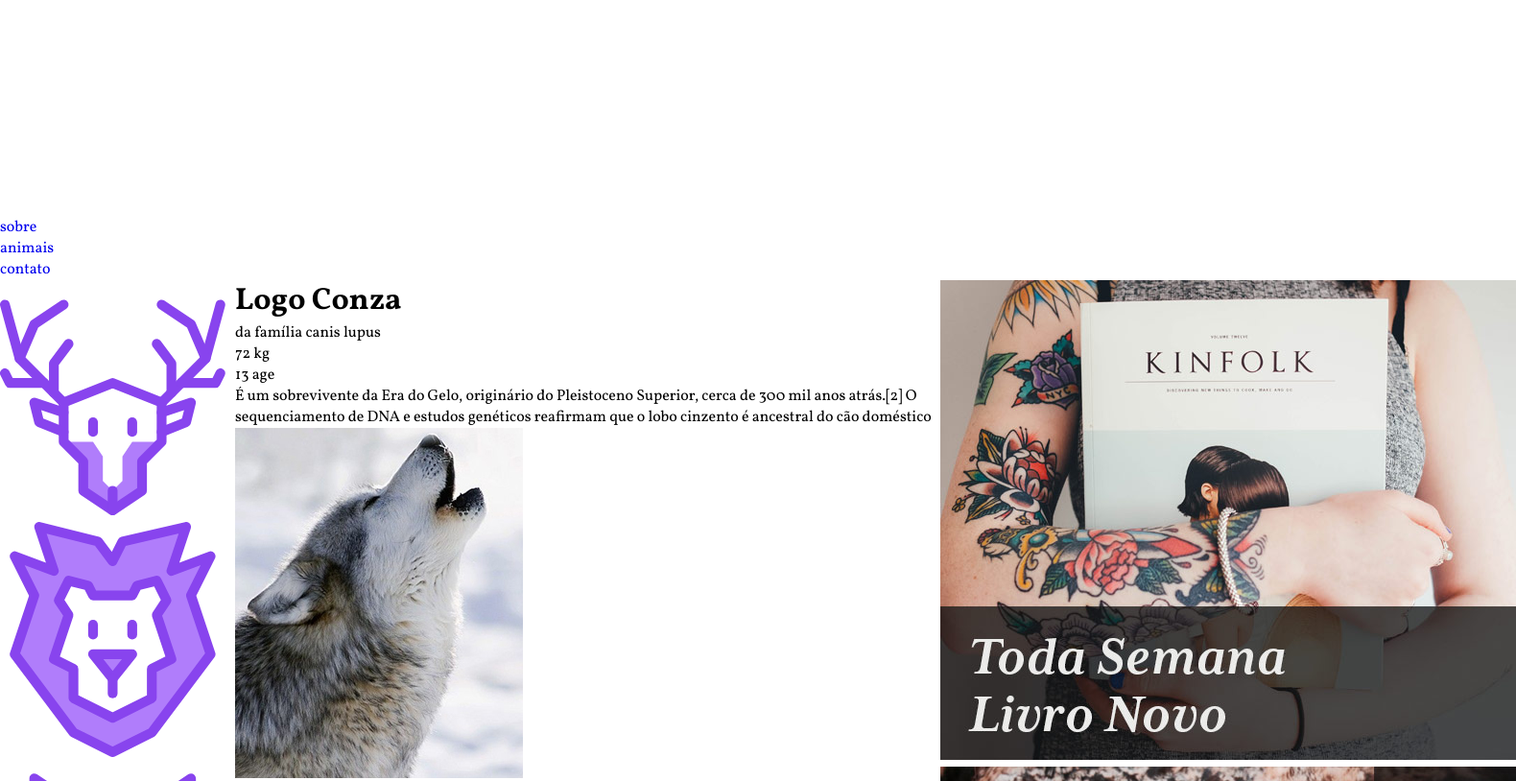
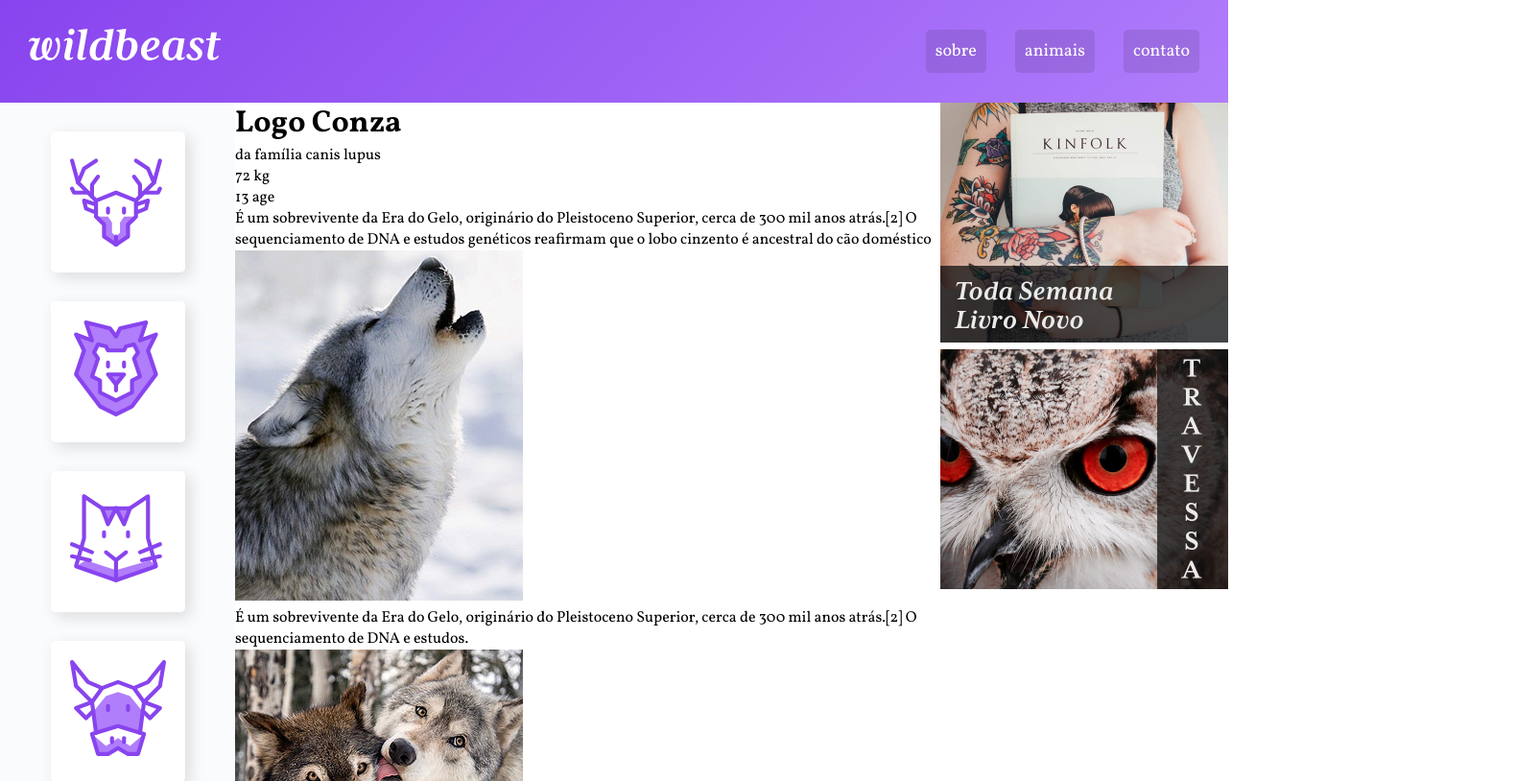
Before and after one commit to rivanildojr/wildbeast, a plain HTML site: page index.html in a window 1280 px wide. Shown: the top 814 px of the page at 96% size, 1580 px wide, since content can reach past the window. Drawn offline with Linux system fonts and the light colour scheme.

Commit message:
estilizado o header e sidenav

```diff
--- a/css/styles.css
+++ b/css/styles.css
@@ -1,5 +1,9 @@
 body {
   font-family: "Vollkorn", Georgia, serif;
+}
+
+img {
+  max-width: 100%;
 }
 
 /* Grid Geral */
@@ -14,10 +18,59 @@ body {
 
 .header {
   grid-area: header;
+  background: linear-gradient(135deg, #8844ee, #b07dfb);
+  padding: 30px;
+  display: grid;
+  grid-template-columns: 1fr auto;
+  align-items: center;
+}
+
+.logo {
+  max-width: 200px;
+}
+
+.header nav ul {
+  display: flex;
+  flex-wrap: wrap;
+}
+
+.header nav a {
+  padding: 10px;
+  color: white;
+  font-size: 1.125em;
+  background: rgba(0, 0, 0, 0.1);
+  border-radius: 5px;
+  transition: 0.1s;
+}
+
+.header nav a:hover {
+  background: rgba(0, 0, 0, 0.5);
+}
+
+.header li + li {
+  margin-left: 30px;
 }
 
 .sidenav {
   grid-area: sidenav;
+  background: #fafbfc;
+  padding: 30px;
+}
+
+.sidenav li a {
+  display: block;
+  min-width: 60px;
+  max-width: 100px;
+  margin: 0 auto 30px auto;
+  background: white;
+  padding: 20px;
+  border-radius: 5px;
+  box-shadow: 5px 5px 15px rgba(44, 44, 44, 0.15);
+  transition: 0.1s ease-out;
+}
+
+.sidenav li a:hover {
+  background: #b07dfb;
 }
 
 .content {
--- a/index.html
+++ b/index.html
@@ -15,10 +15,8 @@
   <body>
     <div class="estrutura">
       <header class="header">
-        <h1>
-          <a href="#" class="logo"
-            ><img src="img/wildbeast.svg" alt="wildbeast"
-          /></a>
+        <h1 class="logo">
+          <a href="#"><img src="img/wildbeast.svg" alt="wildbeast" /></a>
         </h1>
         <nav>
           <ul>
```
